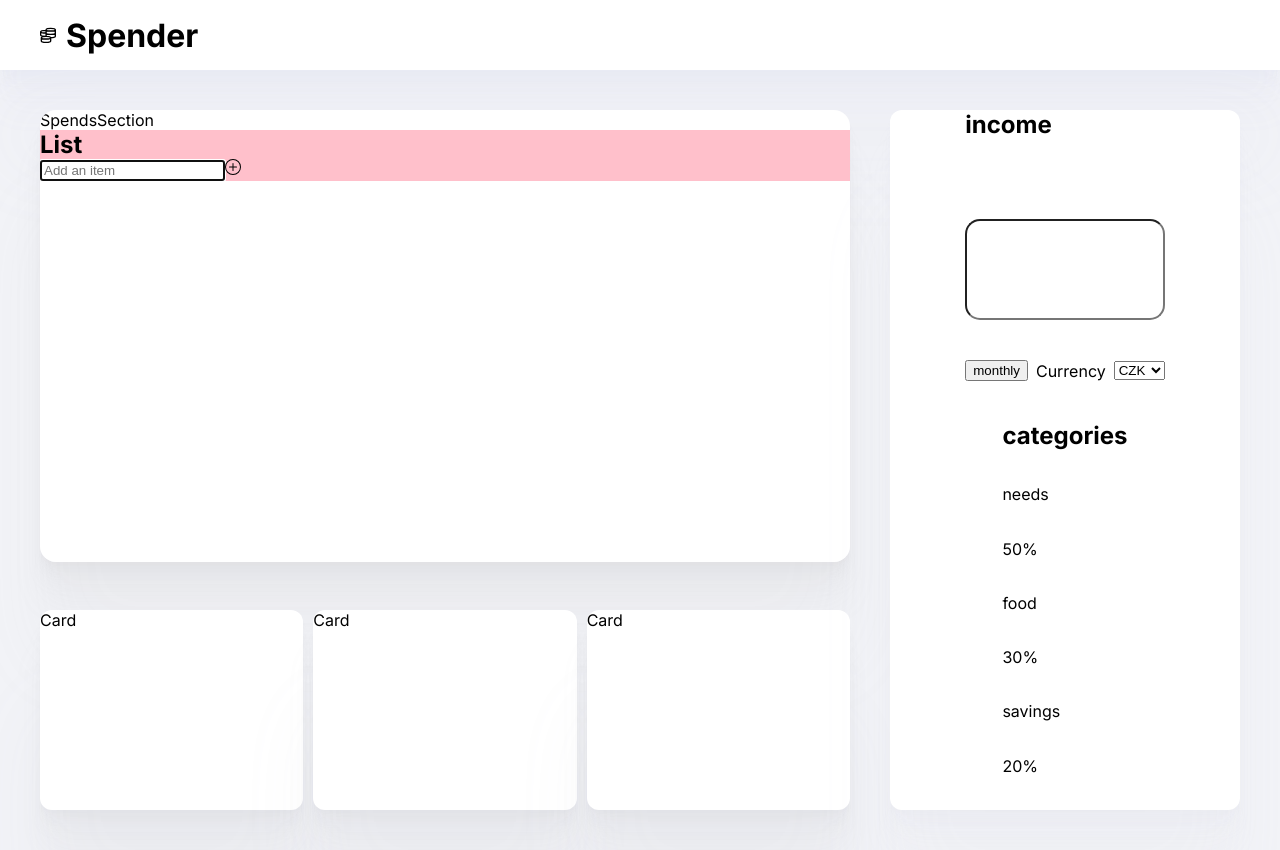
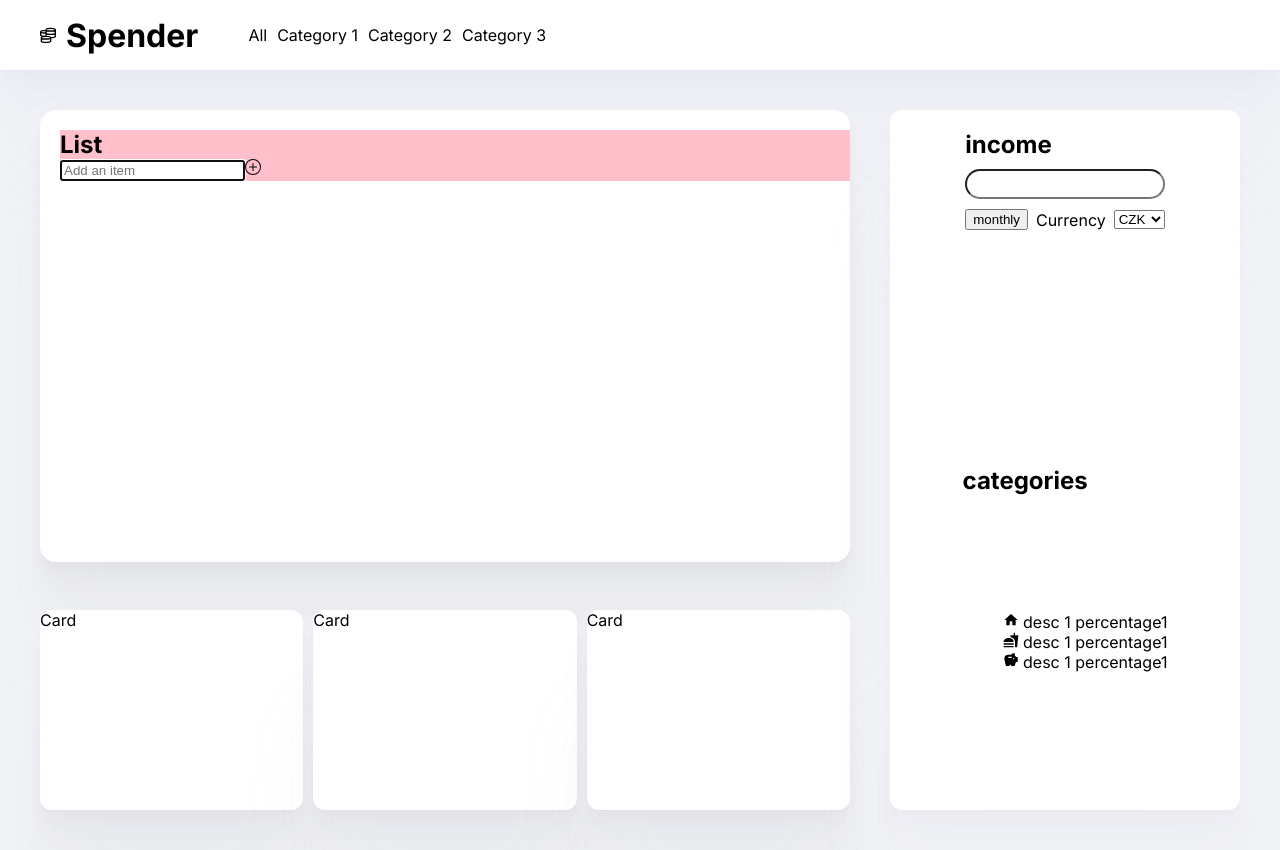
Before and after one commit to JakubLevanszky/spender-app-v2, a React (Create React App) app: page / in a window 1280 px wide. Built offline with nearby package versions, Linux system fonts and the light colour scheme.

Commit message:
chore: small refactor and nav part created

```diff
--- /dev/null
+++ b/src/components/CategoryItems/CategoryItems.js
@@ -0,0 +1,22 @@
+import { CatItemStyled, CatItemWrapper } from './CategoryItems.styled';
+import { MdFastfood, MdSavings, MdHome } from 'react-icons/md';
+
+function CategoryItem() {
+  return (
+    <>
+      <CatItemWrapper>
+        <CatItemStyled>
+          <MdHome /> desc 1 percentage1
+        </CatItemStyled>
+        <CatItemStyled>
+          <MdFastfood /> desc 1 percentage1
+        </CatItemStyled>
+        <CatItemStyled>
+          <MdSavings /> desc 1 percentage1
+        </CatItemStyled>
+      </CatItemWrapper>
+    </>
+  );
+}
+
+export default CategoryItem;
--- /dev/null
+++ b/src/components/CategoryItems/CategoryItems.styled.js
@@ -0,0 +1,10 @@
+import styled from 'styled-components';
+
+export const CatItemWrapper = styled.ul`
+  display: flex;
+  flex-direction: column;
+`;
+
+export const CatItemStyled = styled.li`
+  list-style: none;
+`;
--- /dev/null
+++ b/src/components/Nav/Nav.js
@@ -0,0 +1,18 @@
+import { Menu, MenuItem, NavStyled } from './Nav.styled';
+
+function Nav() {
+  return (
+    <>
+      <NavStyled>
+        <Menu>
+          <MenuItem>All</MenuItem>
+          <MenuItem>Category 1</MenuItem>
+          <MenuItem>Category 2</MenuItem>
+          <MenuItem>Category 3</MenuItem>
+        </Menu>
+      </NavStyled>
+    </>
+  );
+}
+
+export default Nav;
--- /dev/null
+++ b/src/components/Nav/Nav.styled.js
@@ -0,0 +1,19 @@
+import styled from 'styled-components';
+
+export const NavStyled = styled.nav`
+  display: flex;
+  flex-direction: column;
+  justify-content: center;
+  align-items: center;
+`;
+
+export const Menu = styled.ul`
+  display: flex;
+  align-items: center;
+  text-align: center;
+  gap: 10px;
+`;
+
+export const MenuItem = styled.li`
+  list-style: none;
+`;
--- a/src/features/ui/components/AsidePart/AsidePart.styled.js
+++ b/src/features/ui/components/AsidePart/AsidePart.styled.js
@@ -5,6 +5,7 @@ export const StyledAside = styled.aside`
   display: grid;
   justify-content: center;
   justify-items: center;
+  padding: 20px;
   border-radius: 12px;
   height: 700px;
   background-color: ${palette.background};
--- a/src/features/ui/components/AsidePart/parts/Categories/Categories.js
+++ b/src/features/ui/components/AsidePart/parts/Categories/Categories.js
@@ -1,3 +1,4 @@
+import CategoryItem from '../../../../../../components/CategoryItems/CategoryItems';
 import { CategoriesStyled } from './Categories.styled';
 
 function Categories() {
@@ -5,12 +6,7 @@ function Categories() {
     <>
       <CategoriesStyled>
         <h2>categories</h2>
-        <p>needs</p>
-        <p>50%</p>
-        <p>food</p>
-        <p>30%</p>
-        <p>savings</p>
-        <p>20%</p>
+        <CategoryItem />
       </CategoriesStyled>
     </>
   );
--- a/src/features/ui/components/AsidePart/parts/Income/Income.styled.js
+++ b/src/features/ui/components/AsidePart/parts/Income/Income.styled.js
@@ -1,7 +1,9 @@
 import styled from 'styled-components';
 
 export const IncomeStyled = styled.section`
-  display: grid;
+  display: flex;
+  flex-direction: column;
+  gap: 10px;
 `;
 
 export const InputParams = styled.div`
--- a/src/features/ui/components/Header/Header.js
+++ b/src/features/ui/components/Header/Header.js
@@ -1,6 +1,6 @@
 import { StyledHeader } from './Header.styled';
-
 import { GrMoney } from 'react-icons/gr';
+import Nav from '../../../../components/Nav/Nav';
 
 function Header() {
   return (
@@ -9,6 +9,7 @@ function Header() {
         <GrMoney />
         {/* replace GrMoney with https://www.svgrepo.com/svg/11923/money icon and make it as a favicon as well */}
         <h1>Spender</h1>
+        <Nav />
       </StyledHeader>
     </>
   );
--- a/src/features/ui/components/Input/Input.styled.js
+++ b/src/features/ui/components/Input/Input.styled.js
@@ -2,4 +2,5 @@ import styled from 'styled-components';
 
 export const StyledInput = styled.input`
   border-radius: 15px;
+  height: 30px;
 `;
--- a/src/features/ui/components/MainPart/parts/Spends/Spends.js
+++ b/src/features/ui/components/MainPart/parts/Spends/Spends.js
@@ -5,7 +5,6 @@ function Spends() {
   return (
     <>
       <SpendsSection>
-        SpendsSection
         <ItemsList />
       </SpendsSection>
     </>
--- a/src/features/ui/components/MainPart/parts/Spends/Spends.styled.js
+++ b/src/features/ui/components/MainPart/parts/Spends/Spends.styled.js
@@ -4,6 +4,7 @@ import { palette } from '../../../../theme/palette';
 export const SpendsSection = styled.section`
   background-color: ${palette.background};
   border-radius: 16px;
+  padding: 20px;
   overflow: auto;
   max-height: 480px;
   box-shadow: 0px 100px 80px rgba(181, 178, 178, 0.07),
```
